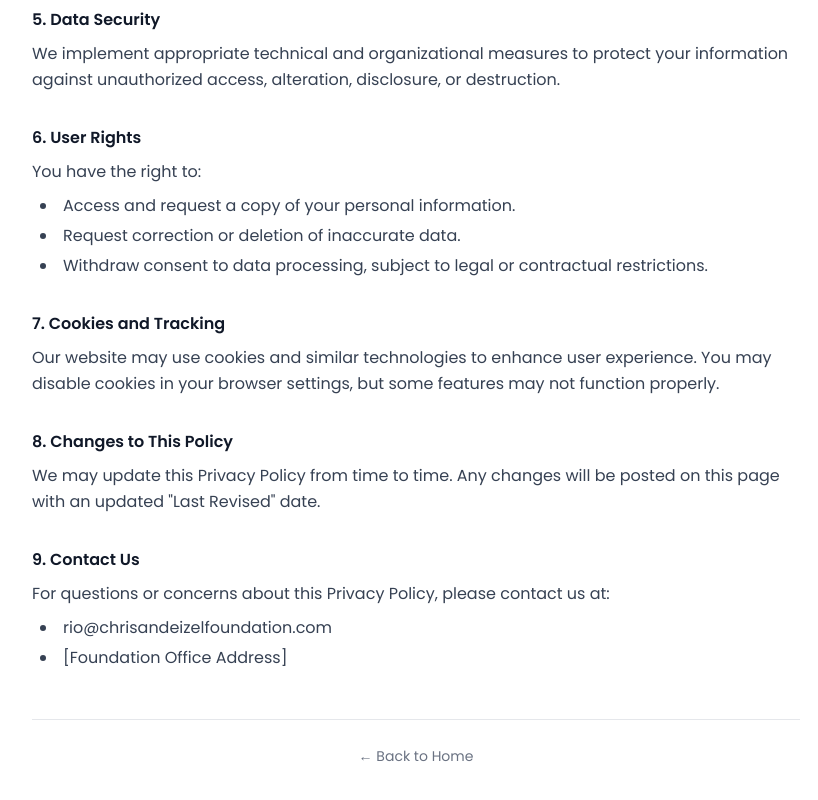
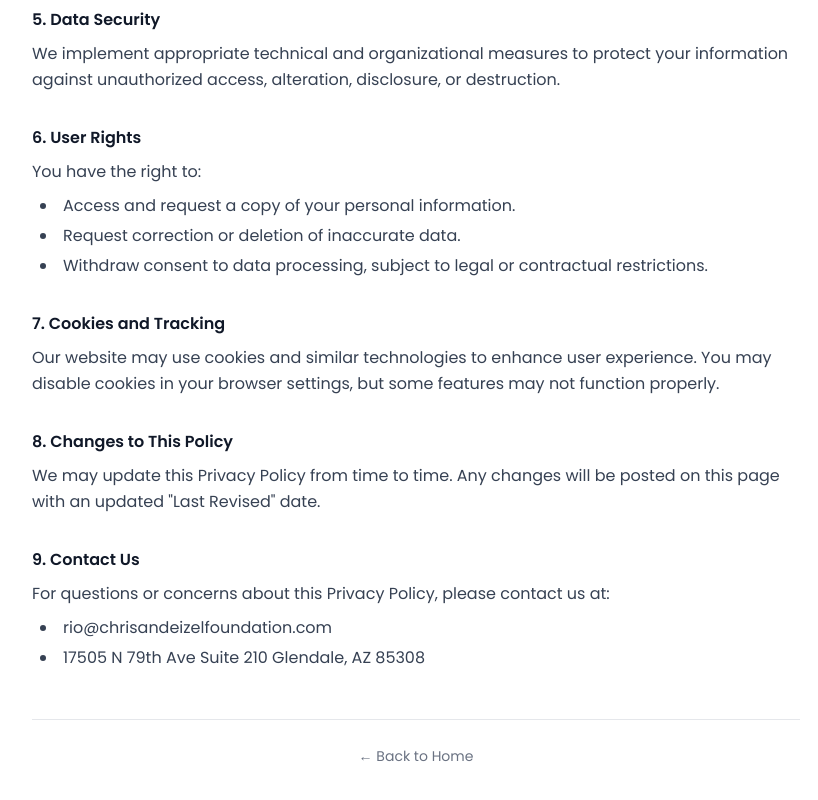
Before and after one commit to jkgaviola-gabtechglobal/chris-eizel, a Next.js app: page /privacy-policy in a window 1280 px wide. Shown: the part 1163-1963 px from the top of the page, without its empty margins (224-1042 px from the left). Built offline with nearby package versions, Linux system fonts and the light colour scheme.

Commit message:
Change office address

```diff
--- a/src/components/PrivacyPolicy.tsx
+++ b/src/components/PrivacyPolicy.tsx
@@ -66,7 +66,7 @@ const sections = [
     title: "9. Contact Us",
     content:
       "For questions or concerns about this Privacy Policy, please contact us at:",
-    bullets: ["rio@chrisandeizelfoundation.com", "[Foundation Office Address]"],
+    bullets: ["rio@chrisandeizelfoundation.com", "17505 N 79th Ave Suite 210 Glendale, AZ 85308"],
   },
 ];
 
```
